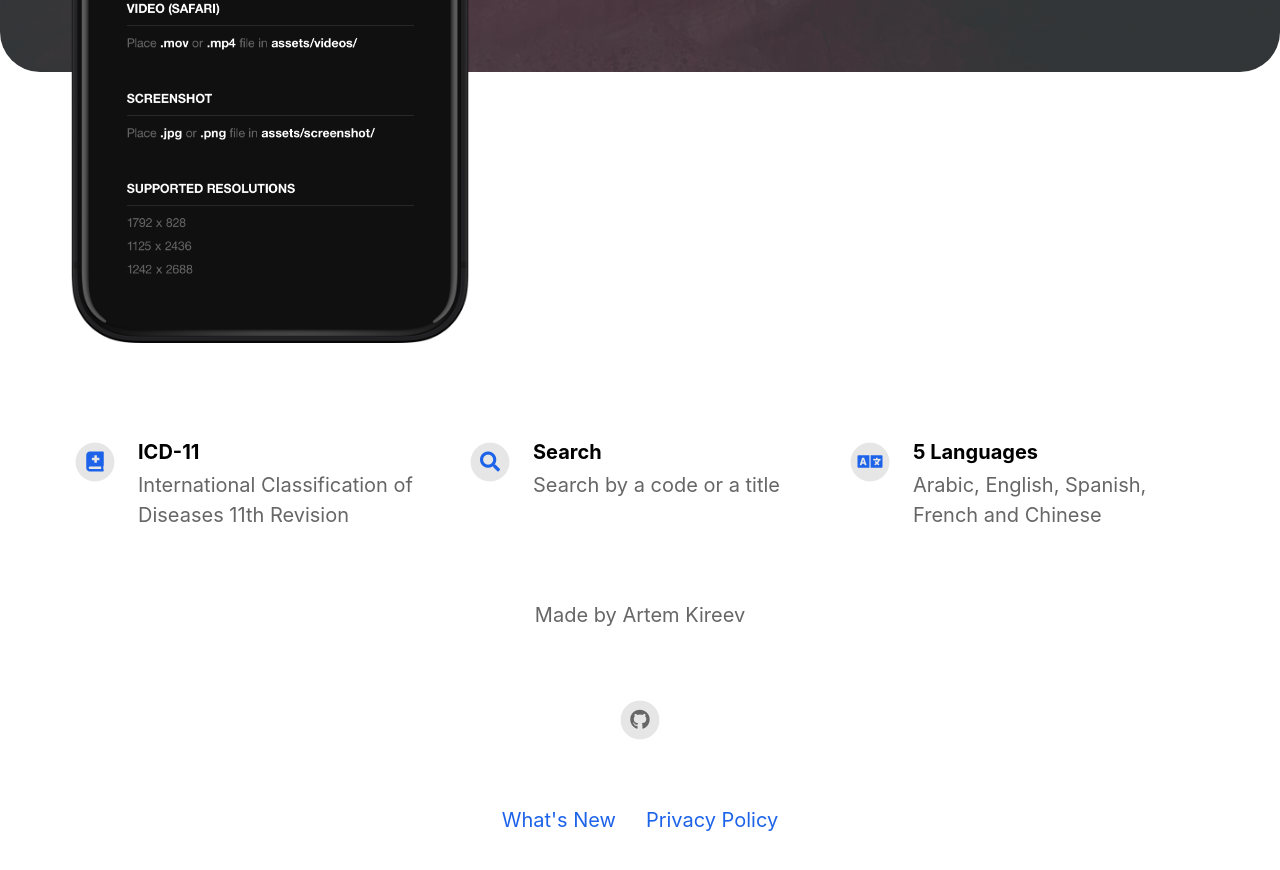
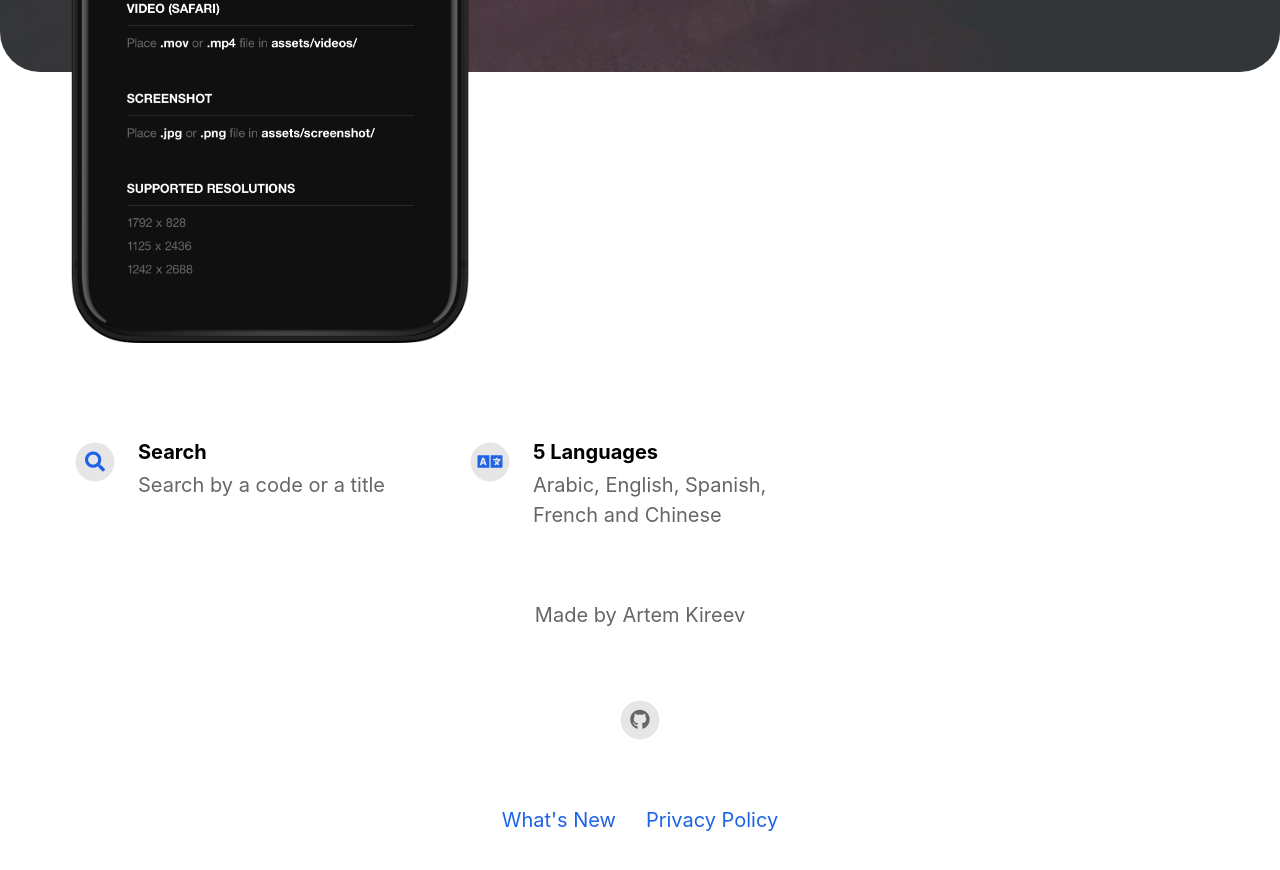
Before and after one commit to kireev165/icd11.gh, a Jekyll site: the page built from index.html, in a window 1280 px wide and 900 px high, scrolled down 642 px. Shown: the top 870 px of the window. Built offline with Jekyll 4.4.1, drawn with Linux system fonts in a browser that asks for light colours; nearby versions of some CDN libraries.

Commit message:
Update _config.yml

```diff
--- a/_config.yml
+++ b/_config.yml
@@ -34,9 +34,6 @@ youtube_username                          :
 
 # Feature List                            Edit, add or remove features to be presented.
 features                                  :
-  - title                                 : ICD-11
-    description                           : International Classification of Diseases 11th Revision
-    fontawesome_icon_name                 : book-medical
   - title                                 : Search
     description                           : Search by a code or a title
     fontawesome_icon_name                 : search
```
